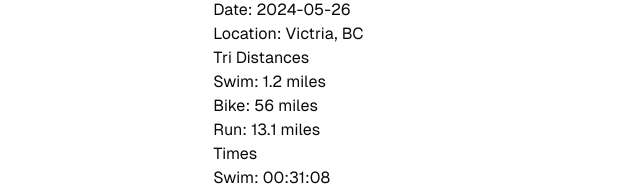
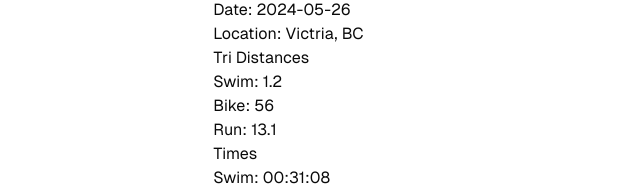
Before and after one commit to luc779/RacePortfolio, a Next.js app: page / in a window 1280 px wide. Shown: the part 270-462 px from the top of the page, without its empty margins (319-959 px from the left). Built offline with nearby package versions, Linux system fonts and the light colour scheme.

Commit message:
Data check with Github Pages

```diff
--- a/app/Data/data.json
+++ b/app/Data/raceData.json
@@ -12,9 +12,9 @@
             "country": "Canada"
         },
         "distances": {
-          "swim": "1.2 miles",
-          "bike": "56 miles",
-          "run": "13.1 miles"
+          "swim": 1.2,
+          "bike": 56,
+          "run": 13.1
         },
         "times": {
           "swim": "00:31:08",
@@ -45,7 +45,7 @@
             "state": "WA",
             "country": "USA"
         },
-        "distance": "3.1",
+        "distance": 3.1,
         "times": "00:21:14",
         "division": "",
         "rank": {
@@ -65,9 +65,9 @@
             "country": "USA"
         },
         "distances": {
-            "swim": "0.93",
-            "bike": "24.8",
-            "run": "6.2"
+            "swim": 0.93,
+            "bike": 24.8,
+            "run": 6.2
         },
         "times": {
           "swim": "00:30:24",
@@ -99,9 +99,9 @@
             "country": "USA"
         },
         "distances": {
-            "swim": "0.5",
-            "bike": "12.4",
-            "run": "3.1"
+            "swim": 0.5,
+            "bike": 12.4,
+            "run": 3.1
         },
         "times": {
           "swim": "00:12:53",
--- a/app/page.tsx
+++ b/app/page.tsx
@@ -1,5 +1,6 @@
 import Image from "next/image";
-import data from "./Data/data.json";
+import data from "./Data/raceData.json";
+// import { Race } from "./Data/raceDataTypes";
 
 export default function Home() {
   return (
```
Also changed, not shown: .eslintrc.json.
